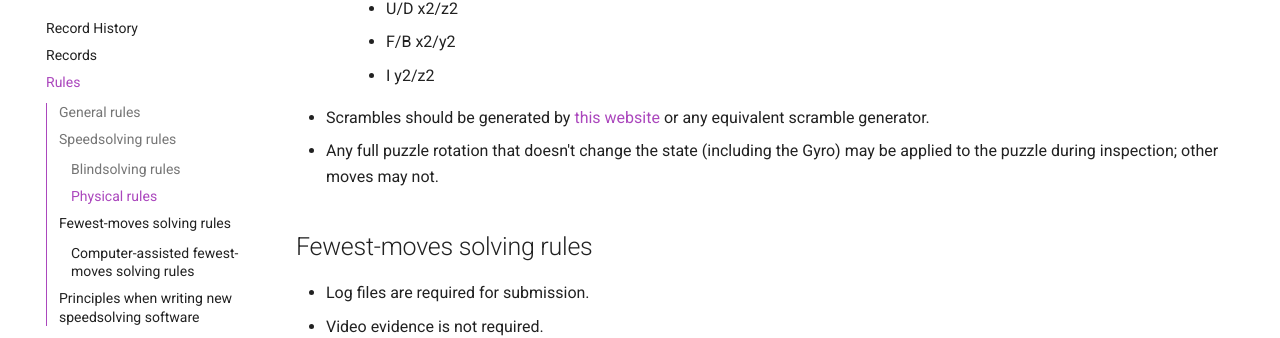
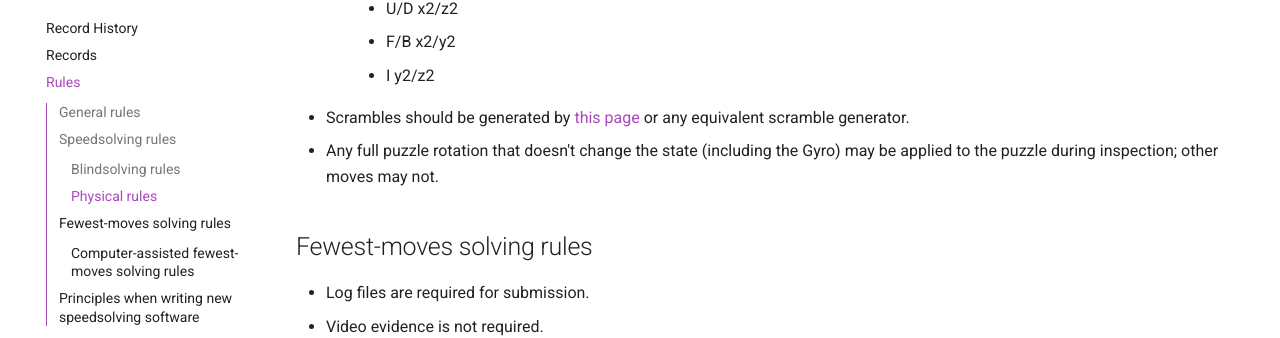
Before and after one commit to Hypercubers/hypercubing.xyz, an MkDocs documentation site: the page built from docs/leaderboards/rules.md, in a window 1280 px wide and 900 px high, scrolled down 1754 px. Shown: the part 152-490 px from the top of the window. Built offline with MkDocs 1.6.1 and Material for MkDocs 9.7.7, drawn with Linux system fonts in a browser that asks for light colours; comment, search, counter and statistics services are not loaded.

Commit message:
change link on rules page to new scramble generator

```diff
--- a/docs/leaderboards/rules.md
+++ b/docs/leaderboards/rules.md
@@ -57,7 +57,7 @@ These rules apply generally to speedsolving submissions unless the category has
         - U/D x2/z2
         - F/B x2/y2
         - I y2/z2
-- Scrambles should be generated by [this website](https://2x2x2x2scrambler.github.io/) or any equivalent scramble generator.
+- Scrambles should be generated by [this page](/puzzles/physical-puzzles/Melinda's-2x2x2x2/scramble-generator) or any equivalent scramble generator.
 - Any full puzzle rotation that doesn't change the state (including the Gyro) may be applied to the puzzle during inspection; other moves may not.
 
 ## Fewest-moves solving rules
```
